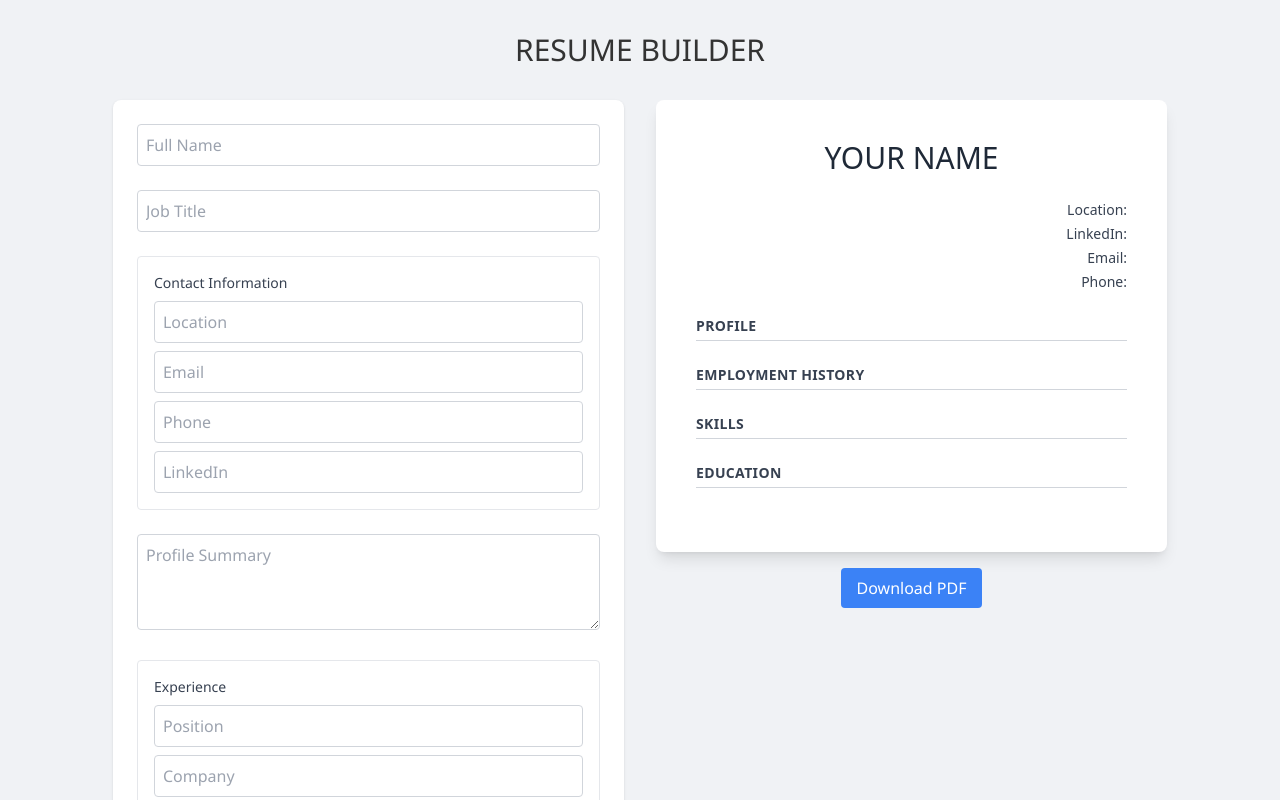
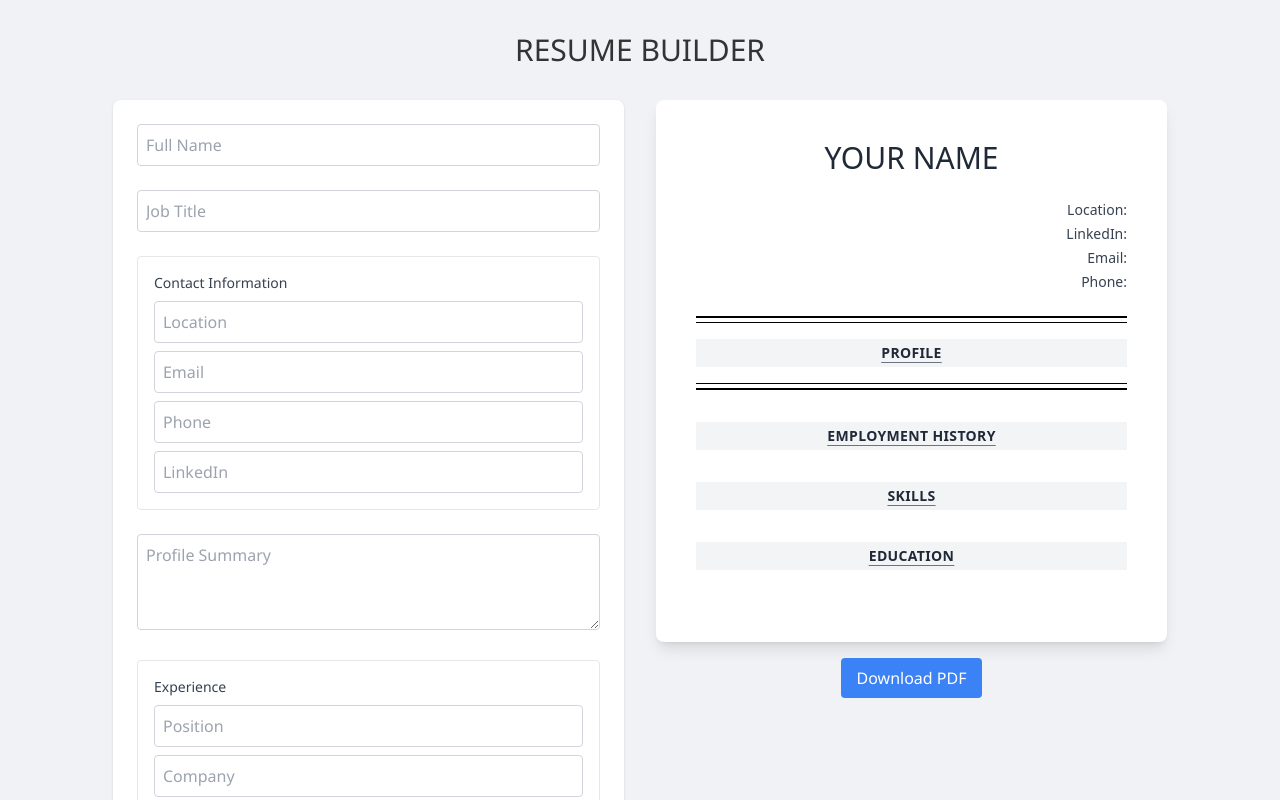
Before and after one commit to 01egP/personal-cv-tool, a React (Vite) app in the folder frontend/: page / in a window 1280 px wide. Shown: the top 800 px of the page. Built offline with nearby package versions, Linux system fonts and the light colour scheme.

Commit message:
Update profile

```diff
--- /dev/null
+++ b/frontend/src/components/ProfileSection.tsx
@@ -0,0 +1,31 @@
+import React from 'react';
+
+interface ProfileSectionProps {
+  title: string;
+  children: React.ReactNode;
+}
+
+export default function ProfileSection({
+  title,
+  children,
+}: ProfileSectionProps) {
+  return (
+    <div className="mb-8">
+      <div className="border-t-2 border-black mb-1" />
+      <div className="border-t border-black mb-4" />
+
+      <div className="bg-gray-100 text-center py-1 mb-4">
+        <h2 className="text-sm font-semibold uppercase tracking-wide text-gray-800 underline underline-offset-4 decoration-gray-500">
+          {title}
+        </h2>
+      </div>
+
+      <div className="text-center text-sm text-gray-800 leading-relaxed space-y-2">
+        {children}
+      </div>
+
+      <div className="mt-4 border-t border-black" />
+      <div className="border-t-2 border-black mt-1" />
+    </div>
+  );
+}
--- a/frontend/src/components/ResumePreview.tsx
+++ b/frontend/src/components/ResumePreview.tsx
@@ -1,4 +1,6 @@
-import React, { forwardRef } from 'react';
+import { forwardRef } from 'react';
+import ProfileSection from './ProfileSection';
+import ResumeSection from './ResumeSection';
 
 interface ExperienceEntry {
   position: string;
@@ -52,11 +54,11 @@ const ResumePreview = forwardRef<HTMLDivElement, ResumePreviewProps>(
         </div>
       </div>
 
-      <Section title="Profile">
-        <p className="text-justify leading-relaxed text-sm">{data.about}</p>
-      </Section>
+      <ProfileSection title="Profile">
+        <p className="leading-relaxed text-sm">{data.about}</p>
+      </ProfileSection>
 
-      <Section title="Employment History">
+      <ResumeSection title="Employment History">
         {data.experience.map((job, i) => (
           <div key={i} className="mb-4">
             <div className="flex justify-between items-start">
@@ -75,39 +77,22 @@ const ResumePreview = forwardRef<HTMLDivElement, ResumePreviewProps>(
             </ul>
           </div>
         ))}
-      </Section>
+      </ResumeSection>
 
-      <Section title="Skills">
+      <ResumeSection title="Skills">
         <p className="text-sm leading-relaxed whitespace-pre-line">
           {data.skills}
         </p>
-      </Section>
+      </ResumeSection>
 
-      <Section title="Education">
+      <ResumeSection title="Education">
         <p className="text-sm leading-relaxed whitespace-pre-line">
           {data.education}
         </p>
-      </Section>
+      </ResumeSection>
     </div>
   )
 );
 
 ResumePreview.displayName = 'ResumePreview';
 export default ResumePreview;
-
-function Section({
-  title,
-  children,
-}: {
-  title: string;
-  children: React.ReactNode;
-}) {
-  return (
-    <div className="mb-6">
-      <h2 className="text-sm font-semibold uppercase tracking-wide text-gray-700 border-b border-gray-300 pb-1 mb-2">
-        {title}
-      </h2>
-      {children}
-    </div>
-  );
-}
--- /dev/null
+++ b/frontend/src/components/ResumeSection.tsx
@@ -0,0 +1,21 @@
+import React from 'react';
+
+interface ResumeSectionProps {
+  title: string;
+  children: React.ReactNode;
+}
+
+export default function ResumeSection({ title, children }: ResumeSectionProps) {
+  return (
+    <div className="mb-8">
+      <div className="bg-gray-100 text-center py-1 mb-4">
+        <h2 className="text-sm font-semibold uppercase tracking-wide text-gray-800 underline underline-offset-4 decoration-gray-500">
+          {title}
+        </h2>
+      </div>
+      <div className="text-sm text-gray-800 leading-relaxed space-y-2">
+        {children}
+      </div>
+    </div>
+  );
+}
```
